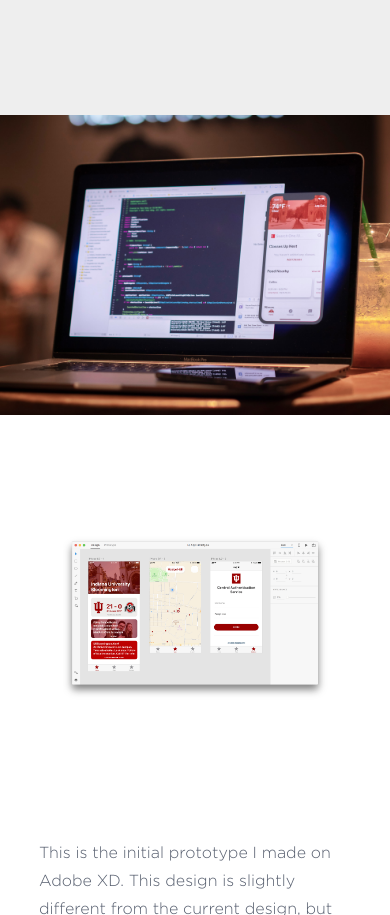
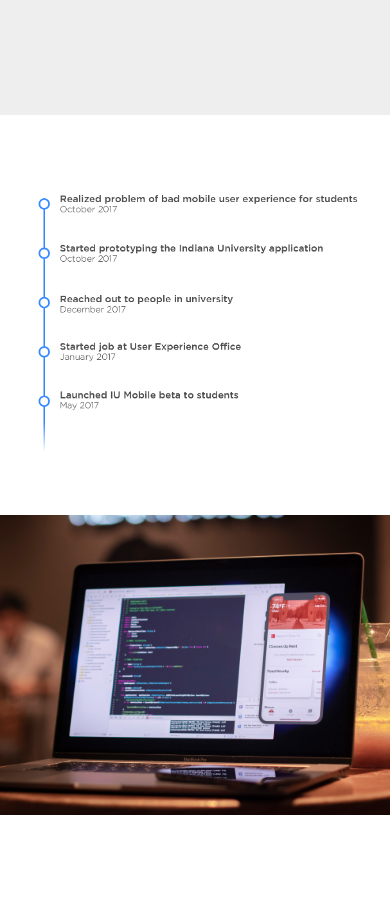
Before and after one commit to pacowong99/portfolio, a plain HTML site: page iumobile/index.html in a window 390 px wide. Shown: the part 1061-1976 px from the top of the page. Drawn offline with Linux system fonts and the light colour scheme.

Commit message:
Added timeline to IU mobile

```diff
--- a/iumobile/index.html
+++ b/iumobile/index.html
@@ -24,6 +24,9 @@
             </div>
         </div>
 
+        <div class="long section" style="background-color: white; background-image: url('../images/iu/timeline-01.png')">
+        </div>
+
         <div class="banner" style="background-image: url('../images/iu/macbook_banner.JPG')"></div>
 
         <div class="long section" style="background-color: white; background-image: url('../images/iu/prototype.png')">
```
Also changed, not shown: images/iu/timeline-01.png (added), 1 other file.
